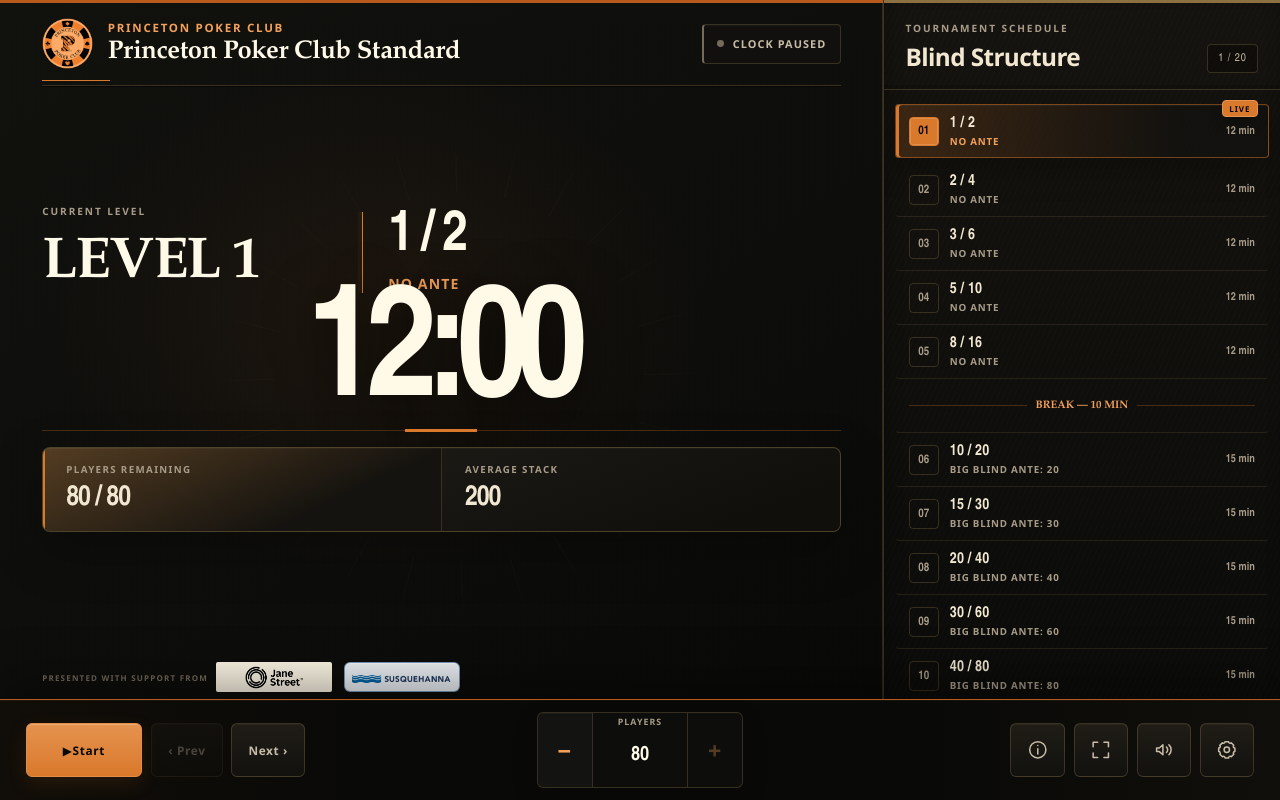
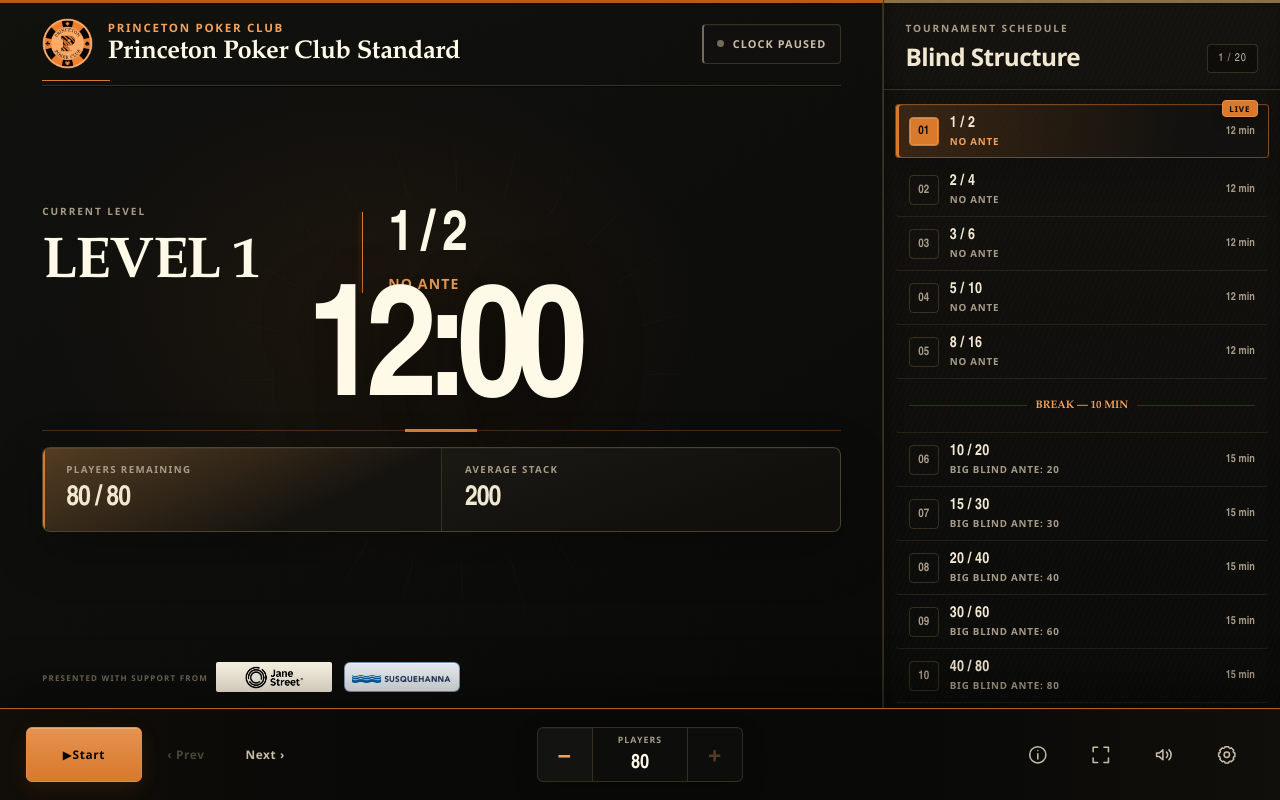
Before and after one commit to bigmike9000/princeton-poker-tournament-timer, a React (Vite) app: page / in a window 1280 px wide. Built offline with nearby package versions, Linux system fonts and the light colour scheme.

Commit message:
style: simplify public clock controls

```diff
--- a/src/features/display/DisplayControls.tsx
+++ b/src/features/display/DisplayControls.tsx
@@ -42,7 +42,7 @@ export function DisplayControls({
           {running ? 'Pause' : state.runtime.status === 'paused' ? 'Resume' : 'Start'}
         </button>
         <button
-          className="control-button"
+          className="control-button control-button--nav"
           disabled={state.runtime.currentEntryIndex === 0}
           onClick={() => dispatch({ type: 'GO_TO_ENTRY', index: state.runtime.currentEntryIndex - 1, now: now() })}
           aria-label="Previous level"
@@ -50,7 +50,7 @@ export function DisplayControls({
           <span aria-hidden="true">‹</span> Prev
         </button>
         <button
-          className="control-button"
+          className="control-button control-button--nav"
           disabled={state.runtime.currentEntryIndex === state.structure.length - 1}
           onClick={() => dispatch({ type: 'GO_TO_ENTRY', index: state.runtime.currentEntryIndex + 1, now: now() })}
           aria-label="Next level"
--- a/src/styles/display.css
+++ b/src/styles/display.css
@@ -740,7 +740,7 @@ select:focus-visible {
   border-radius: var(--radius-control);
 }
 
-.control-button:hover,
+.control-button:hover:not(:disabled),
 .icon-button:hover,
 .director-button:hover,
 .player-stepper button:hover:not(:disabled) {
@@ -766,6 +766,36 @@ select:focus-visible {
 
 .icon-button.utility-icon-button {
   min-width: 3.4rem;
+  border: 0;
+  border-radius: 50%;
+  background: transparent;
+  box-shadow: none;
+}
+
+.control-button--nav {
+  border: 0;
+  background: transparent;
+  box-shadow: none;
+}
+
+.control-button--nav:hover:not(:disabled),
+.control-button--nav:focus-visible {
+  color: var(--ivory-50);
+  background: rgb(255 249 232 / 7%);
+}
+
+.icon-button.utility-icon-button:hover:not(:disabled) {
+  color: var(--ivory-50);
+  background: rgb(255 249 232 / 7%);
+}
+
+.icon-button.utility-icon-button:focus-visible {
+  color: var(--ivory-50);
+  background: rgb(255 249 232 / 7%);
+}
+
+.icon-button.utility-icon-button:active:not(:disabled) {
+  background: rgb(217 121 43 / 14%);
 }
 
 .control-icon {
@@ -779,8 +809,7 @@ select:focus-visible {
   stroke-width: 1.7;
 }
 
-.utility-icon-button--active {
-  border-color: rgb(217 121 43 / 62%);
+.icon-button.utility-icon-button.utility-icon-button--active {
   color: var(--orange-400);
   background: rgb(217 121 43 / 9%);
 }
@@ -815,6 +844,7 @@ select:focus-visible {
 .player-stepper {
   display: grid;
   grid-template-columns: 3.4rem minmax(5.2rem, auto) 3.4rem;
+  height: 3.4rem;
   min-height: 3.4rem;
   overflow: hidden;
   align-items: stretch;
@@ -839,17 +869,19 @@ select:focus-visible {
 }
 
 .player-stepper div {
-  display: grid;
+  position: relative;
   min-width: 6rem;
-  place-content: center;
-  gap: .08rem;
   border-right: 1px solid var(--line);
   border-left: 1px solid var(--line);
-  padding: .28rem .65rem;
+  padding: 0 .65rem;
   text-align: center;
 }
 
 .player-stepper span {
+  position: absolute;
+  top: .42rem;
+  right: 0;
+  left: 0;
   color: var(--slate-400);
   font-size: .55rem;
   font-weight: 800;
@@ -860,9 +892,10 @@ select:focus-visible {
 
 .player-stepper input {
   width: 100%;
-  min-height: 3.4rem;
+  height: 100%;
+  min-height: 2.75rem;
   border: 0;
-  padding: 0 .35rem;
+  padding: 1.05rem .35rem 0;
   color: var(--ivory-50);
   background: transparent;
   font-family: var(--font-numeric);
```
Also changed, not shown: 2 other files (tests, documents, lock files or other folders).
